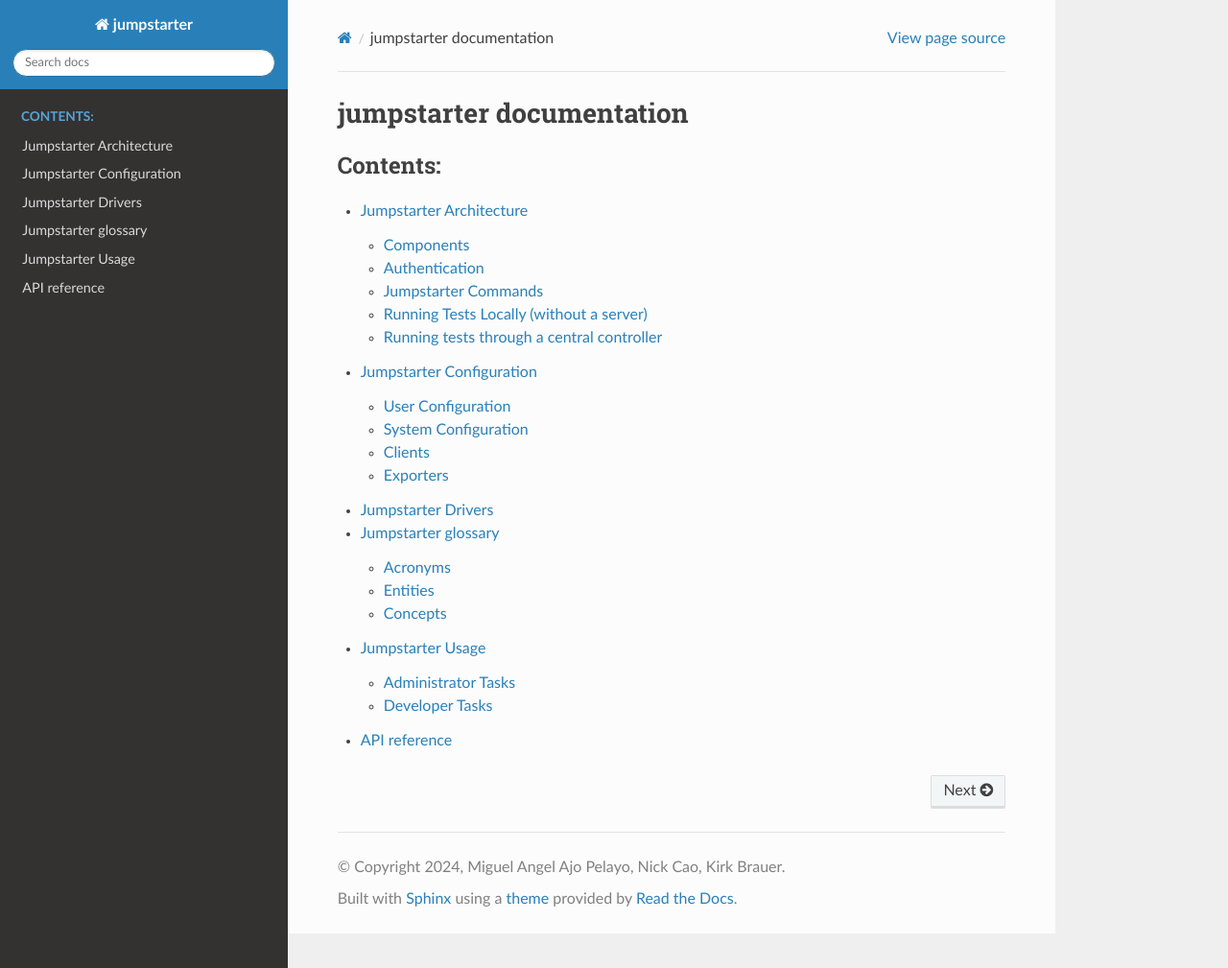
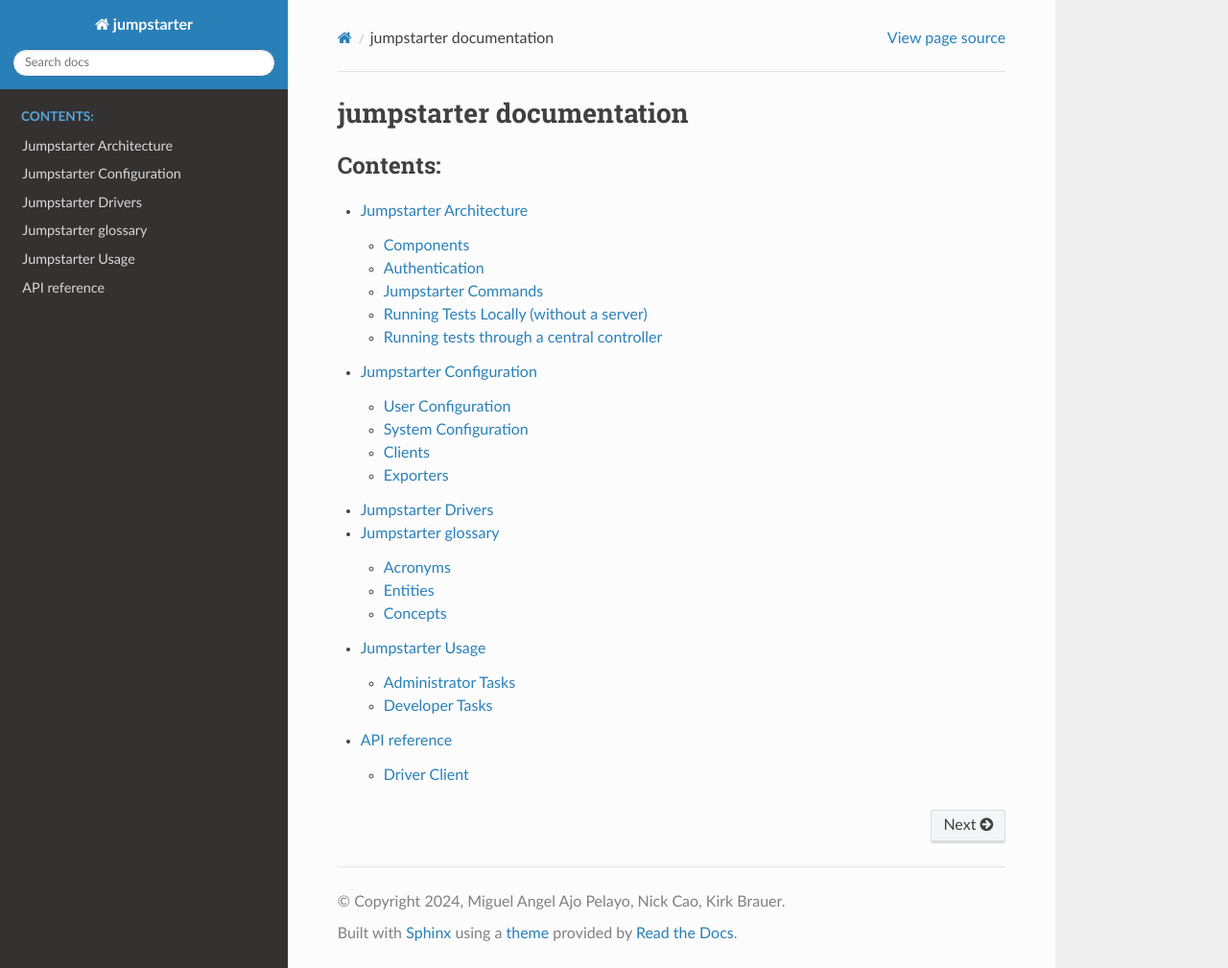
Before and after one commit to rhadp-example-repos/jumpstarter, a Sphinx documentation site: the page built from docs/source/index.rst, in a window 1280 px wide and 1009 px high. Shown: the whole window at 96% size. Built offline with Sphinx 7.4.7 and the Read the Docs theme 2.0.0, drawn with Linux system fonts in a browser that asks for light colours.

Commit message:
Restructure docs

````diff
--- a/docs/source/reference.md
+++ b/docs/source/reference.md
@@ -1,8 +1,13 @@
 # API reference
 
+## Driver Client
 ```{eval-rst}
 .. autoclass:: jumpstarter.drivers.DriverClient
     :members:
+```
+
+### Mixins
+```{eval-rst}
 .. automodule:: jumpstarter.drivers.mixins
     :members:
 ```
````
